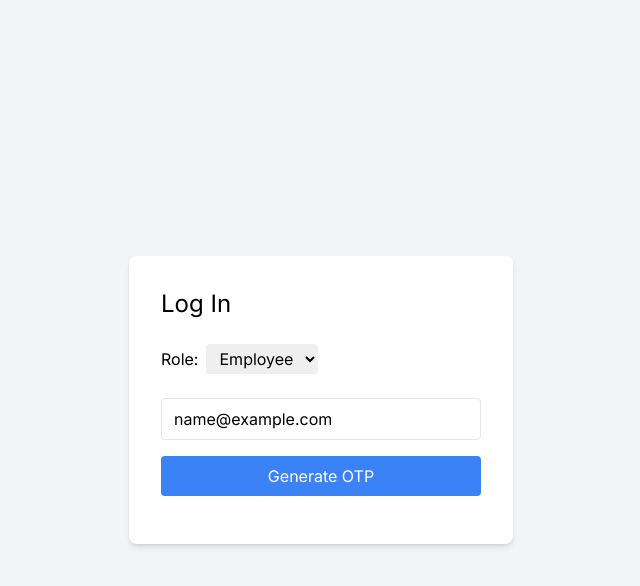
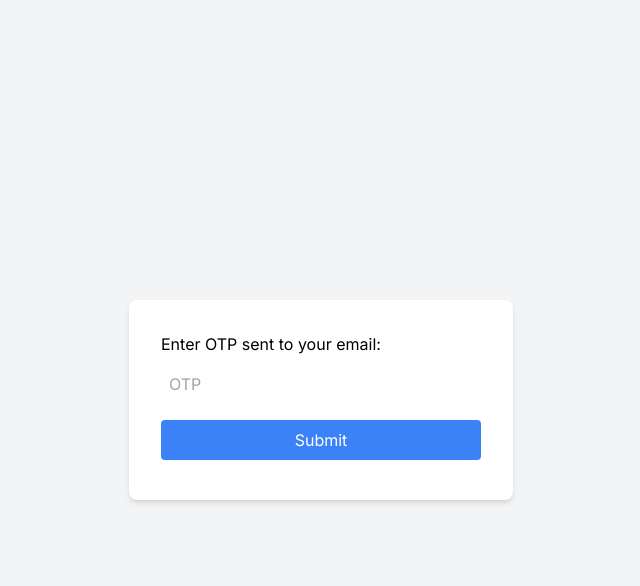
Before and after one commit to kirtankp/Inventory-app, a Next.js app: page / in a window 1280 px wide. Both pictures are taken after typing "name@example.com" into the empty fields and a click on the button "Generate OTP". Shown: the top 586 px of the page, without its empty margins (319-959 px from the left). Built offline with nearby package versions, Linux system fonts and the light colour scheme; no server answers.

Commit message:
otp template added to  login

```diff
--- a/src/app/page.js
+++ b/src/app/page.js
@@ -12,12 +12,15 @@ export default function Home() {
     email: ''
   });
 
+  const [showOtpForm, setShowOtpForm] = useState(false);
+
   const handleChange = (e) => {
     const { name, value } = e.target;
     setFormData({ ...formData, [name]: value });
   };
 
   const handleSubmit = async (e) => {
+    setShowOtpForm(true);
     e.preventDefault();
     // Handle login logic here (e.g., send data to the server)
     try {
@@ -37,6 +40,7 @@ export default function Home() {
   };
 
   return (
+    !showOtpForm ? (
       <form onSubmit={handleSubmit}>
         <h2 className="text-2xl mb-4">Log In</h2>
         <div className="mb-4">
@@ -65,5 +69,12 @@ export default function Home() {
           Generate OTP
         </button>
       </form>
+    ) : (
+      <>
+        <p>Enter OTP sent to your email:</p>
+        <input type="text" placeholder="OTP" className="w-full p-2 my-2" />
+        <button className="w-full bg-blue-500 text-white p-2 rounded my-2">Submit</button>
+      </>
+    )
   )
 }
```
Lines whose indentation alone changed are shown as unchanged.
